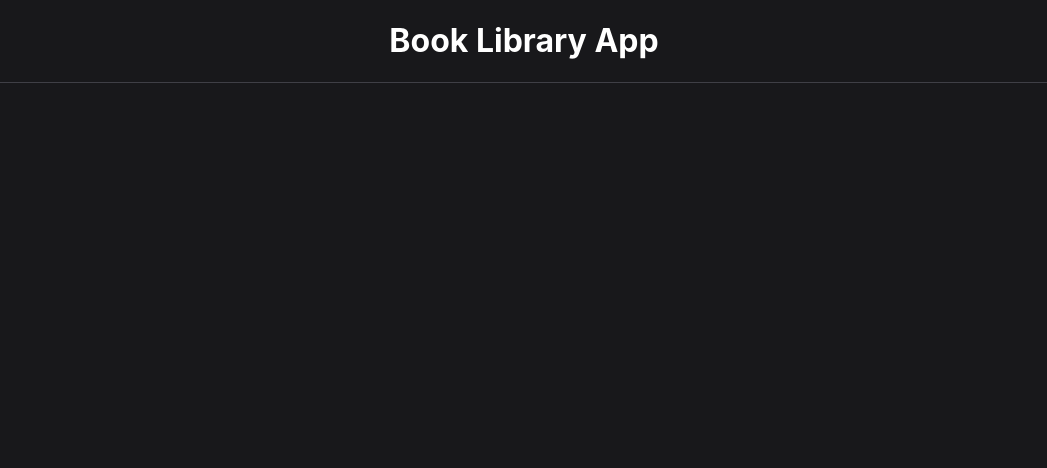
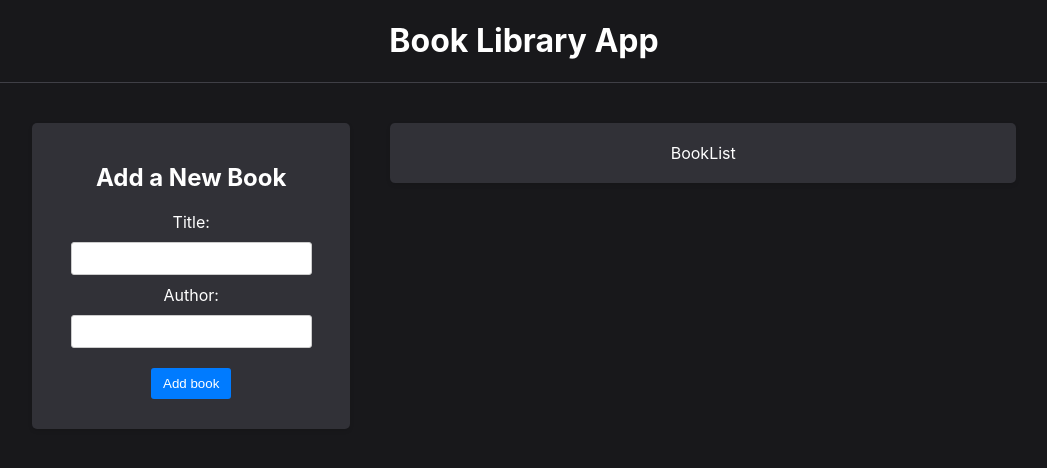
Before and after one commit to tensor27/Book-List, a React (Create React App) app in the folder frontend/: page / in a window 1280 px wide. Shown: the top 468 px of the page, without its empty margins (116-1163 px from the left). Built offline with nearby package versions, Linux system fonts and the light colour scheme.

Commit message:
Added BookForm, BookList and Filter components

```diff
--- a/frontend/src/App.css
+++ b/frontend/src/App.css
@@ -38,7 +38,8 @@
 .app-block {
 	padding: 20px;
 	margin: 20px;
-	background-color: #f2f2f2;
+	/* background-color: #f2f2f2; */
+	background-color: #3f3f46a4;
 	border-radius: 5px;
 	box-shadow: 0 2px 4px rgba(0, 0, 0, 0.1);
 }
--- a/frontend/src/App.js
+++ b/frontend/src/App.js
@@ -1,4 +1,7 @@
 import './App.css'
+import BookForm from './components/BookForm/BookForm.jsx'
+import BookList from './components/BookList/BookList.jsx'
+import Filter from './components/Filter/Filter.jsx'
 
 function App() {
 	return (
@@ -6,6 +9,15 @@
 			<header className='app-header'>
 				<h1>Book Library App</h1>
 			</header>
+			<main className='app-main'>
+				<div className='app-left-column'>
+					<BookForm />
+				</div>
+				<div className='app-right-column'>
+					{/* <Filter /> */}
+					<BookList />
+				</div>
+			</main>
 		</div>
 	)
 }
--- /dev/null
+++ b/frontend/src/components/BookForm/BookForm.jsx
@@ -0,0 +1,49 @@
+import Styles from './BookForm.module.css'
+
+import { useState } from 'react'
+
+const BookForm = () => {
+	const [title, setTitle] = useState('')
+	const [author, setAuthor] = useState('')
+
+	const handleSubmit = (e) => {
+		e.preventDefault()
+
+		if (title && author){
+			// dispatch action
+			console.log(title, author);
+			setTitle('')
+			setAuthor('')
+		}
+	}
+
+
+	return (
+		<div className={`app-block ${Styles['book-form']}`}>
+			<h2>Add a New Book</h2>
+			<form onSubmit={handleSubmit}>
+				<div>
+					<label htmlFor='title'>Title: </label>
+					<input
+						type='text'
+						id='title'
+						value={title}
+						onChange={e => setTitle(e.target.value)}
+					/>
+				</div>
+				<div>
+					<label htmlFor='author'>Author: </label>
+					<input
+						type='text'
+						id='author'
+						value={author}
+						onChange={e => setAuthor(e.target.value)}
+					/>
+				</div>
+				<button type='submit'>Add book</button>
+			</form>
+		</div>
+	)
+}
+
+export default BookForm
--- /dev/null
+++ b/frontend/src/components/BookForm/BookForm.module.css
@@ -0,0 +1,48 @@
+.book-form {
+	width: 100%;
+}
+
+.book-form label {
+	display: block;
+	width: 100%;
+	text-align: center;
+	margin-bottom: 10px;
+}
+
+.book-form input {
+	width: 80%;
+	padding: 8px;
+	margin-bottom: 10px;
+	border: 1px solid #ccc;
+	border-radius: 3px;
+}
+
+.book-form button {
+	background-color: #007bff;
+	color: #fff;
+	padding: 8px 12px;
+	border: none;
+	border-radius: 3px;
+	cursor: pointer;
+	margin: 10px;
+	transition: background-color 0.3s ease;
+}
+
+.book-form button:hover {
+	background-color: #0056b3;
+}
+
+.book-form .spinner {
+	animation: spinner 1s infinite linear;
+	margin-left: 10px;
+}
+
+@keyframes spinner {
+	from {
+		transform: rotate(0deg);
+	}
+
+	to {
+		transform: rotate(360deg);
+	}
+}
--- /dev/null
+++ b/frontend/src/components/BookList/BookList.jsx
@@ -0,0 +1,7 @@
+import React from 'react'
+
+function BookList() {
+	return <div className="app-block book-list">BookList</div>
+}
+
+export default BookList
--- /dev/null
+++ b/frontend/src/components/Filter/Filter.jsx
@@ -0,0 +1,7 @@
+import React from 'react'
+
+function Filter() {
+	return <div className='app-block filter'>Filter</div>
+}
+
+export default Filter
--- a/frontend/src/index.css
+++ b/frontend/src/index.css
@@ -1,6 +1,8 @@
+@import url('https://fonts.googleapis.com/css2?family=Mulish:ital,wght@0,200..1000;1,200..1000&display=swap');
+
 body {
 	margin: 0;
-	font-family: -apple-system, BlinkMacSystemFont, 'Georgia', 'Roboto', 'Oxygen',
+	font-family: -apple-system, BlinkMacSystemFont, 'Mulish', 'Roboto', 'Oxygen',
 		'Ubuntu', 'Cantarell', 'Fira Sans', 'Droid Sans', 'Helvetica Neue',
 		sans-serif;
 	-webkit-font-smoothing: antialiased;
@@ -12,3 +14,15 @@
 	font-family: source-code-pro, Menlo, Monaco, Consolas, 'Courier New',
 		monospace;
 }
+
+h1,
+h2,
+h3,
+h4,
+h5,
+h6,
+p,
+span,
+div {
+	color: white;
+}
```
Also changed, not shown: frontend/src/components/BookList/BookList.module.css (added, +61 -0 lines), frontend/src/components/Filter/Filter.module.css (added, +50 -0 lines).
